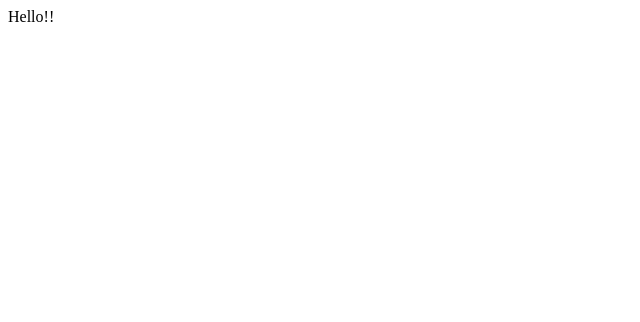
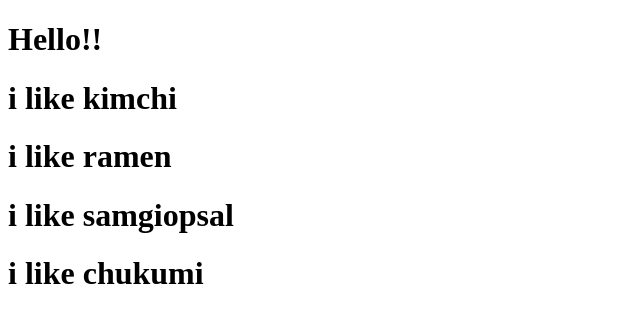
Before and after one commit to Seulram/movie_app_2019, a React (Create React App) app: page / in a window 1280 px wide. Shown: the top 322 px of the page, without its empty margins (0-640 px from the left). Built offline with nearby package versions, Linux system fonts and the light colour scheme.

Commit message:
#2 JSX & Props
#2.0 to #2.1

```diff
--- a/src/App.js
+++ b/src/App.js
@@ -1,7 +1,19 @@
 import React from "react";
 
+function Food({ fav }) {
+  return <h1>i like {fav}</h1>;
+}
+
 function App() {
-  return <div>Hello!!</div>;
+  return (
+    <div>
+      <h1>Hello!!</h1>
+      <Food fav="kimchi" />
+      <Food fav="ramen" />
+      <Food fav="samgiopsal" />
+      <Food fav="chukumi" />
+    </div>
+  );
 }
 
 export default App;
```
